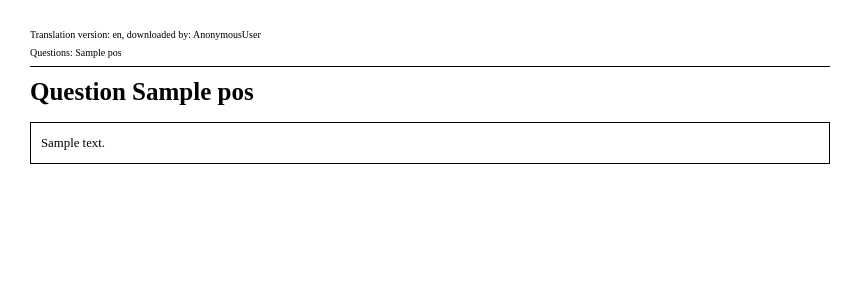
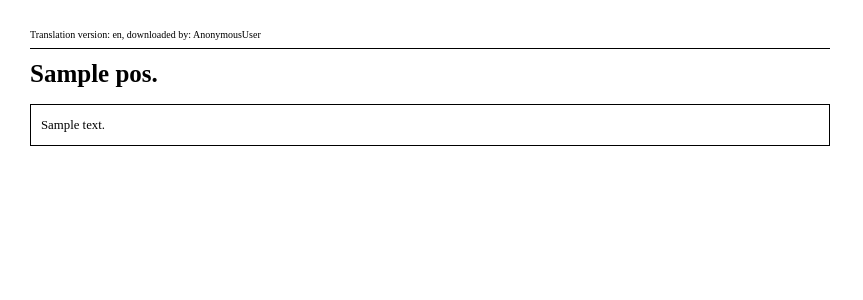
Before and after one commit to helfer/ibo2013, a Django app: template templates/jury_printview.html in a window 1280 px wide. Shown: the top 300 px of the page, without its empty margins (0-863 px from the left). Run offline with Django 3.2, Linux system fonts and the light colour scheme; the template is opened without the code that fills it: most values are stand-ins (such as "Sample title", 1, 10 or a date in 2020).

Commit message:
I'll just keep going.

```diff
--- a/templates/jury_printview.html
+++ b/templates/jury_printview.html
@@ -70,15 +70,9 @@ h1 {
 {% endif %}
 <p>Translation version: {{language}}, downloaded by: {{user}}</p>
 
-<p>Questions:
-{% for quest in qarray %}
-{{quest.pos}}&nbsp;
-{% endfor %}
-</p>
-
 {% for quest in qarray %}
 <div class="question">
-<h1>Question {{quest.pos}}</h1>
+<h1>{{quest.pos}}.</h1>
 {% for q in quest.struct %}
   {% for el in q.data %}
 
@@ -112,7 +106,7 @@ h1 {
     {% endif %}
 
     {% if el.tag == "figure" %}
-    <p><img src="/staff/images/{{el.meta}}/{{quest.eq.id}}/{{lang_id}}/{{vnode.version}}/"></p>
+    <p><img src="/staff/images/{{el.meta}}/{{quest.eq.id}}/{{lang_id}}/{{quest.vnode.version}}/"></p>
     {% endif %}
 
   {% endfor %}
```
